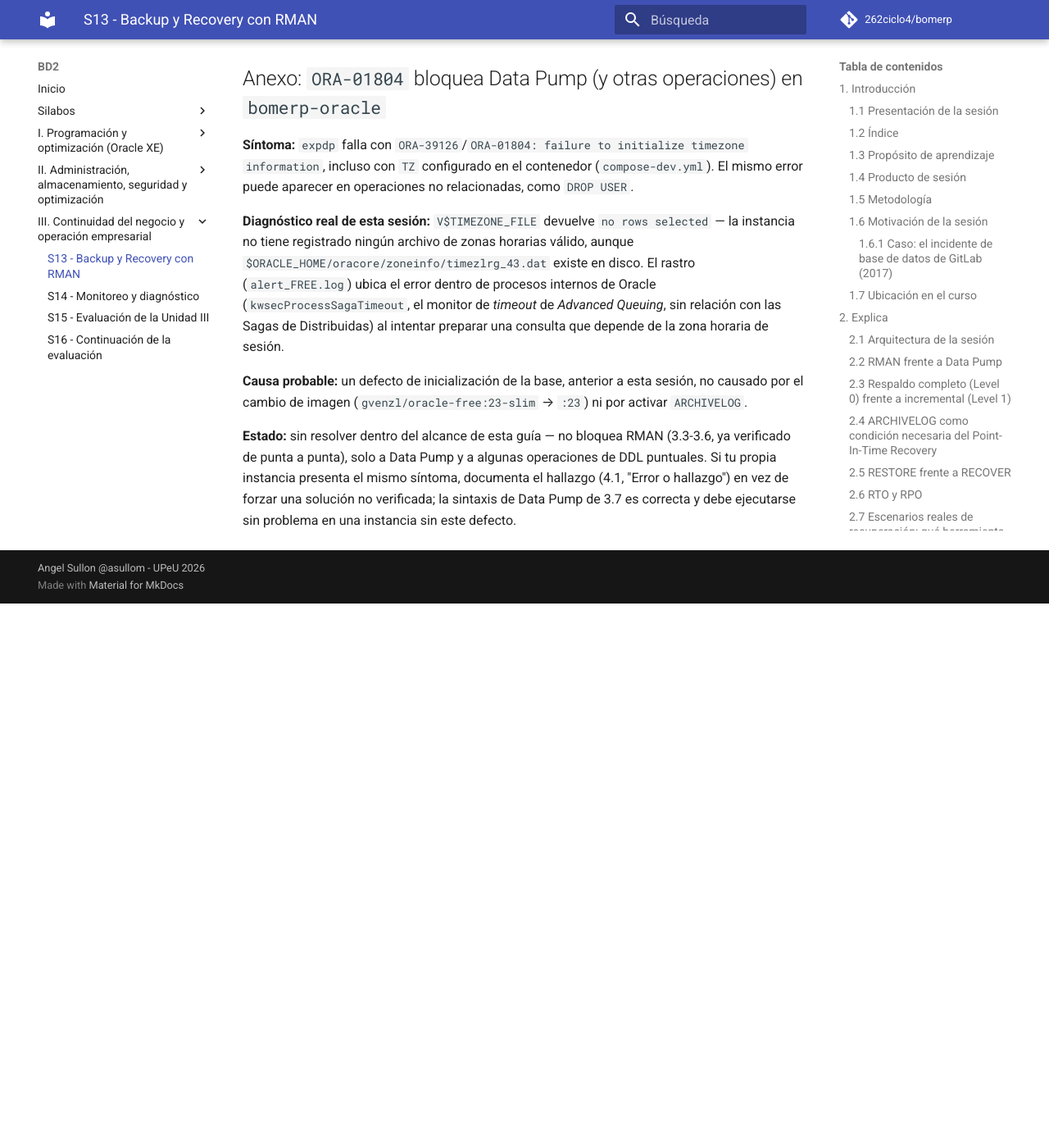
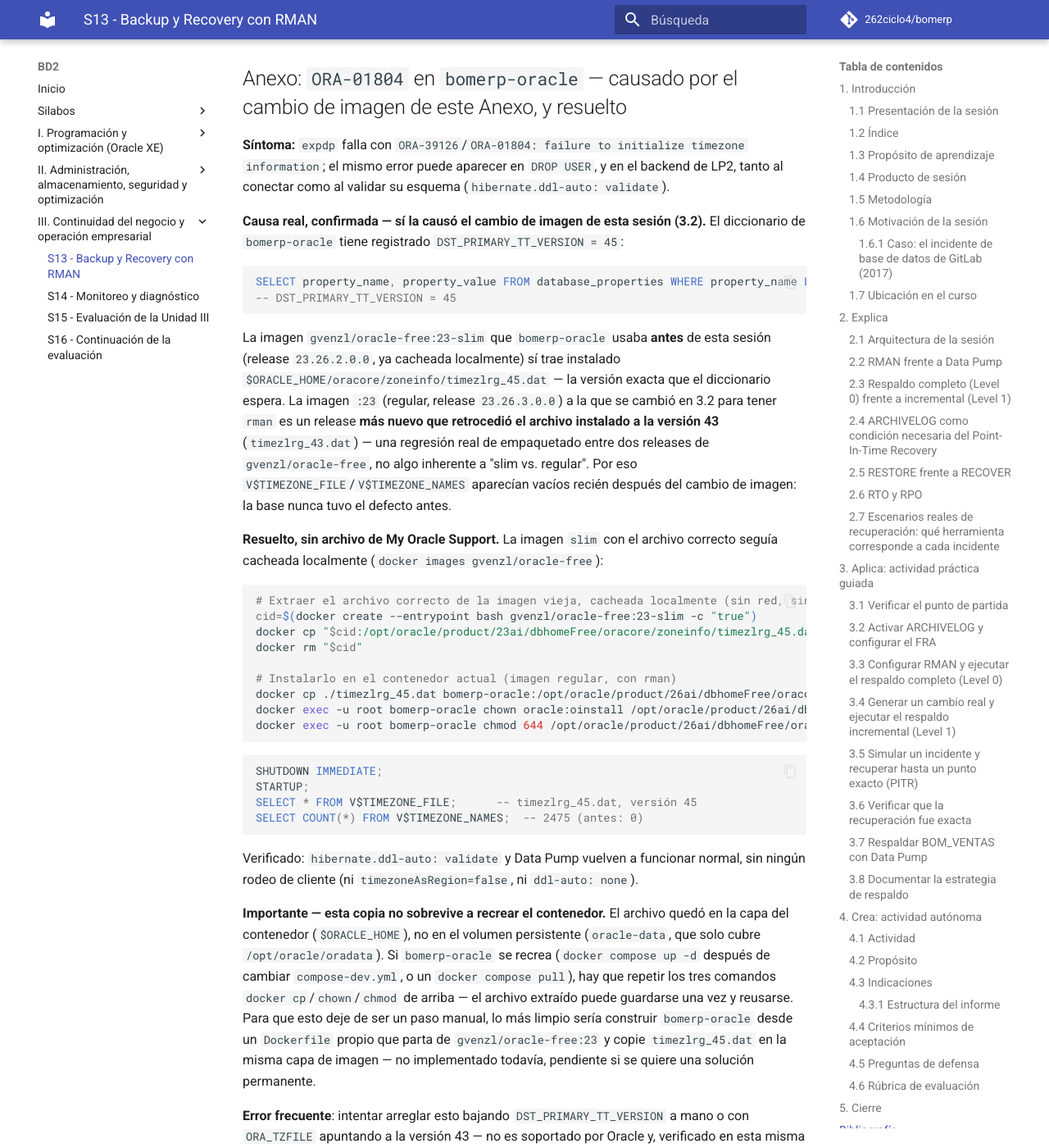
Before and after one commit to 262ciclo4/bomerp, an MkDocs documentation site: the page built from docs/bd2/sesiones/S13_Backup_Recovery_RMAN.md, in a window 1280 px wide and 1400 px high, scrolled down 21252 px. Shown: the whole window at 82% size. Built offline with MkDocs 1.6.1 and Material for MkDocs 9.7.7, drawn with Linux system fonts in a browser that asks for light colours; comment, search, counter and statistics services are not loaded; before the commit the page ends 21988 px from its top, so only the background shows below that; some of the changed text lies outside the part shown.

Commit message:
LP2 corriendo de nuevo

````diff
--- a/docs/bd2/sesiones/S13_Backup_Recovery_RMAN.md
+++ b/docs/bd2/sesiones/S13_Backup_Recovery_RMAN.md
@@ -414,7 +414,7 @@
   remap_schema=BOM_VENTAS:BOM_VENTAS_RESTORE
 ```
 
-**Nota real de esta sesión**: al preparar esta guía, `bomerp-oracle` devolvió `ORA-01804: failure to initialize timezone information` al ejecutar `expdp` (y, más adelante, incluso en un `DROP USER`) — un defecto del contenedor ya diagnosticado (ver Anexo al final de esta sesión) y ajeno a la sintaxis de Data Pump en sí, que sigue siendo correcta. Si tu propio `bomerp-oracle` no presenta este error, `expdp`/`impdp` deben ejecutarse sin problema con los comandos de arriba.
+**Nota real de esta sesión**: al preparar esta guía, `bomerp-oracle` devolvió `ORA-01804: failure to initialize timezone information` al ejecutar `expdp` — causado por el cambio de imagen de 3.2 (ver Anexo al final de esta sesión) y ya resuelto, sin rodeos, instalando el archivo de zonas horarias correcto. La sintaxis de Data Pump de arriba es la que de verdad se ejecutó, ya corregido el entorno.
 
 ### 3.8 Documentar la estrategia de respaldo
 
@@ -600,12 +600,42 @@
 4. Oracle Corporation. (2024c). *Performing Incremental Backups*. Oracle Database Backup and Recovery User's Guide. https://docs.oracle.com/en/database/oracle/oracle-database/19/bradv/rman-incremental-backups.html
 5. Oracle Corporation. (2024d). *Performing Point-in-Time Recovery*. Oracle Database Backup and Recovery User's Guide. https://docs.oracle.com/en/database/oracle/oracle-database/19/bradv/rman-performing-complete-database-recovery.html
 
-## Anexo: `ORA-01804` bloquea Data Pump (y otras operaciones) en `bomerp-oracle`
+## Anexo: `ORA-01804` en `bomerp-oracle` — causado por el cambio de imagen de este Anexo, y resuelto
 
-**Síntoma:** `expdp` falla con `ORA-39126`/`ORA-01804: failure to initialize timezone information`, incluso con `TZ` configurado en el contenedor (`compose-dev.yml`). El mismo error puede aparecer en operaciones no relacionadas, como `DROP USER`.
+**Síntoma:** `expdp` falla con `ORA-39126`/`ORA-01804: failure to initialize timezone information`; el mismo error puede aparecer en `DROP USER`, y en el backend de LP2, tanto al conectar como al validar su esquema (`hibernate.ddl-auto: validate`).
 
-**Diagnóstico real de esta sesión:** `V$TIMEZONE_FILE` devuelve `no rows selected` — la instancia no tiene registrado ningún archivo de zonas horarias válido, aunque `$ORACLE_HOME/oracore/zoneinfo/timezlrg_43.dat` existe en disco. El rastro (`alert_FREE.log`) ubica el error dentro de procesos internos de Oracle (`kwsecProcessSagaTimeout`, el monitor de *timeout* de *Advanced Queuing*, sin relación con las Sagas de Distribuidas) al intentar preparar una consulta que depende de la zona horaria de sesión.
+**Causa real, confirmada — sí la causó el cambio de imagen de esta sesión (3.2).** El diccionario de `bomerp-oracle` tiene registrado `DST_PRIMARY_TT_VERSION = 45`:
 
-**Causa probable:** un defecto de inicialización de la base, anterior a esta sesión, no causado por el cambio de imagen (`gvenzl/oracle-free:23-slim` → `:23`) ni por activar `ARCHIVELOG`.
+```sql
+SELECT property_name, property_value FROM database_properties WHERE property_name LIKE '%VERSION%';
+-- DST_PRIMARY_TT_VERSION = 45
+```
 
-**Estado:** sin resolver dentro del alcance de esta guía — no bloquea RMAN (3.3-3.6, ya verificado de punta a punta), solo a Data Pump y a algunas operaciones de DDL puntuales. Si tu propia instancia presenta el mismo síntoma, documenta el hallazgo (4.1, "Error o hallazgo") en vez de forzar una solución no verificada; la sintaxis de Data Pump de 3.7 es correcta y debe ejecutarse sin problema en una instancia sin este defecto.
+La imagen `gvenzl/oracle-free:23-slim` que `bomerp-oracle` usaba **antes** de esta sesión (release `23.26.2.0.0`, ya cacheada localmente) sí trae instalado `$ORACLE_HOME/oracore/zoneinfo/timezlrg_45.dat` — la versión exacta que el diccionario espera. La imagen `:23` (regular, release `23.26.3.0.0`) a la que se cambió en 3.2 para tener `rman` es un release **más nuevo que retrocedió el archivo instalado a la versión 43** (`timezlrg_43.dat`) — una regresión real de empaquetado entre dos releases de `gvenzl/oracle-free`, no algo inherente a "slim vs. regular". Por eso `V$TIMEZONE_FILE`/`V$TIMEZONE_NAMES` aparecían vacíos recién después del cambio de imagen: la base nunca tuvo el defecto antes.
+
+**Resuelto, sin archivo de My Oracle Support.** La imagen `slim` con el archivo correcto seguía cacheada localmente (`docker images gvenzl/oracle-free`):
+
+```bash
+# Extraer el archivo correcto de la imagen vieja, cacheada localmente (sin red, sin licencia)
+cid=$(docker create --entrypoint bash gvenzl/oracle-free:23-slim -c "true")
+docker cp "$cid:/opt/oracle/product/23ai/dbhomeFree/oracore/zoneinfo/timezlrg_45.dat" ./timezlrg_45.dat
+docker rm "$cid"
+
+# Instalarlo en el contenedor actual (imagen regular, con rman)
+docker cp ./timezlrg_45.dat bomerp-oracle:/opt/oracle/product/26ai/dbhomeFree/oracore/zoneinfo/timezlrg_45.dat
+docker exec -u root bomerp-oracle chown oracle:oinstall /opt/oracle/product/26ai/dbhomeFree/oracore/zoneinfo/timezlrg_45.dat
+docker exec -u root bomerp-oracle chmod 644 /opt/oracle/product/26ai/dbhomeFree/oracore/zoneinfo/timezlrg_45.dat
+```
+
+```sql
+SHUTDOWN IMMEDIATE;
+STARTUP;
+SELECT * FROM V$TIMEZONE_FILE;      -- timezlrg_45.dat, versión 45
+SELECT COUNT(*) FROM V$TIMEZONE_NAMES;  -- 2475 (antes: 0)
+```
+
+Verificado: `hibernate.ddl-auto: validate` y Data Pump vuelven a funcionar normal, sin ningún rodeo de cliente (ni `timezoneAsRegion=false`, ni `ddl-auto: none`).
+
+**Importante — esta copia no sobrevive a recrear el contenedor.** El archivo quedó en la capa del contenedor (`$ORACLE_HOME`), no en el volumen persistente (`oracle-data`, que solo cubre `/opt/oracle/oradata`). Si `bomerp-oracle` se recrea (`docker compose up -d` después de cambiar `compose-dev.yml`, o un `docker compose pull`), hay que repetir los tres comandos `docker cp`/`chown`/`chmod` de arriba — el archivo extraído puede guardarse una vez y reusarse. Para que esto deje de ser un paso manual, lo más limpio sería construir `bomerp-oracle` desde un `Dockerfile` propio que parta de `gvenzl/oracle-free:23` y copie `timezlrg_45.dat` en la misma capa de imagen — no implementado todavía, pendiente si se quiere una solución permanente.
+
+**Error frecuente**: intentar arreglar esto bajando `DST_PRIMARY_TT_VERSION` a mano o con `ORA_TZFILE` apuntando a la versión 43 — no es soportado por Oracle y, verificado en esta misma instancia, deja el contenedor en *crash loop* al reiniciar. El arreglo real siempre es instalar el archivo que coincide con la versión que el diccionario ya tiene registrada, nunca cambiar la versión registrada.
--- a/docs/lp2/sesiones/S01_Arquitectura_Backend_REST_Profesional.md
+++ b/docs/lp2/sesiones/S01_Arquitectura_Backend_REST_Profesional.md
@@ -774,6 +774,8 @@
 
 `ddl-auto: validate` (no `none`): Hibernate no crea ni altera nada —el esquema sigue siendo responsabilidad de BD2— pero sí compara las entidades JPA contra las tablas reales de Oracle al arrancar, avisando temprano si algo quedó desalineado. `devtools` habilita reinicio automático y LiveReload al guardar cambios; Spring Boot lo excluye solo del `.jar` empaquetado, no hace falta desactivarlo a mano para producción.
 
+**Nota real, no hipotética.** Si en algún momento `validate` empieza a fallar con `ORA-01804: failure to initialize timezone information` (típicamente justo después de cambiar la imagen de `bomerp-oracle` en `compose-dev.yml`, BD2 S13 3.2), no es un problema de tu configuración ni de tus entidades — es una regresión real entre releases de `gvenzl/oracle-free` (el diccionario espera un archivo de zonas horarias que esa imagen no instala). Diagnóstico y arreglo real, verificado, sin rodeos de cliente: Anexo de [BD2 S13](../../bd2/sesiones/S13_Backup_Recovery_RMAN.md#anexo-ora-01804-en-bomerp-oracle--causado-por-el-cambio-de-imagen-de-este-anexo-y-resuelto).
+
 #### 3.2.4 Ejecutar y comprobar que ya no falla
 
 Con Oracle levantado (3.2.3) y la conexión declarada, ejecuta el proyecto otra vez:
--- a/lp2/bomerp-backend/src/main/resources/application-dev.yml
+++ b/lp2/bomerp-backend/src/main/resources/application-dev.yml
@@ -10,7 +10,7 @@
           #jwk-set-uri: http://localhost:8080/.well-known/jwks.json
 
   datasource:
-    url: jdbc:oracle:thin:@localhost:1521/FREEPDB1?oracle.jdbc.timezoneAsRegion=false
+    url: jdbc:oracle:thin:@localhost:1521/FREEPDB1
     username: BOMERP_APP
     password: 123456
     driver-class-name: oracle.jdbc.OracleDriver
````
